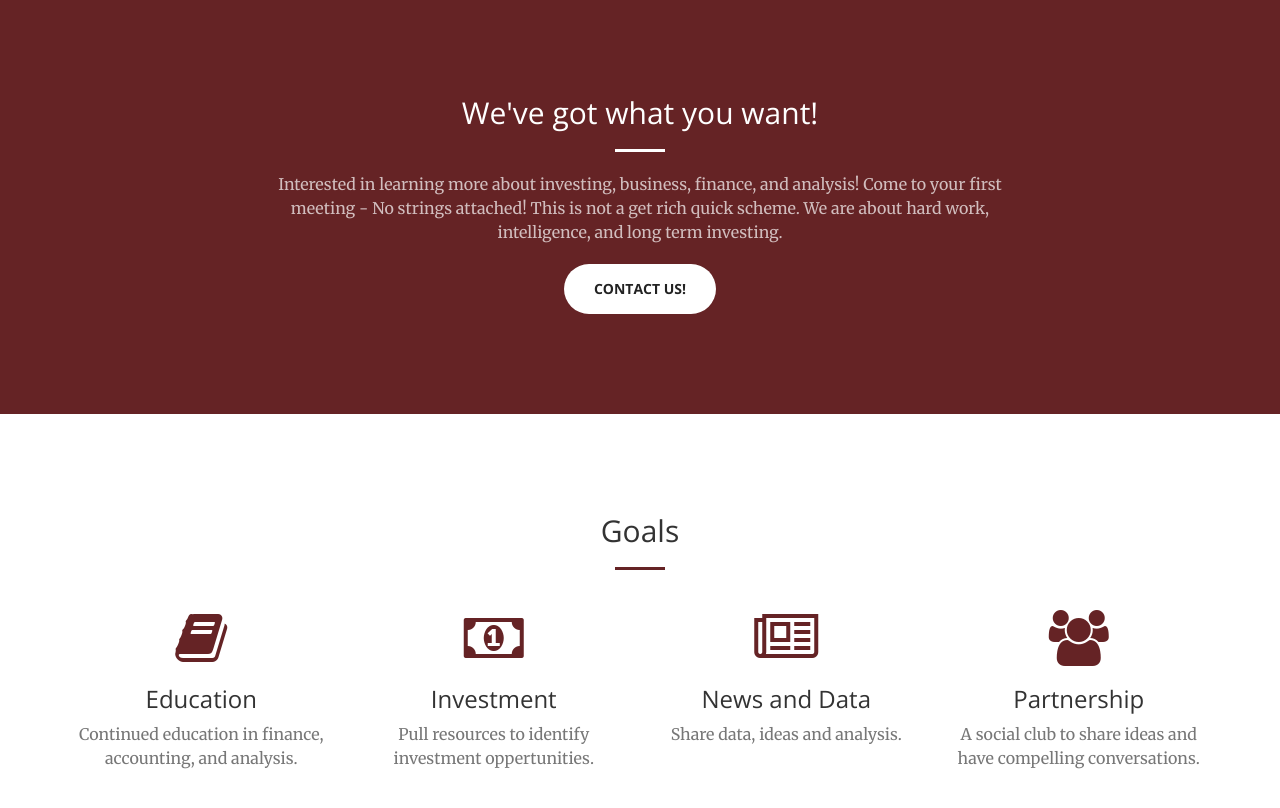
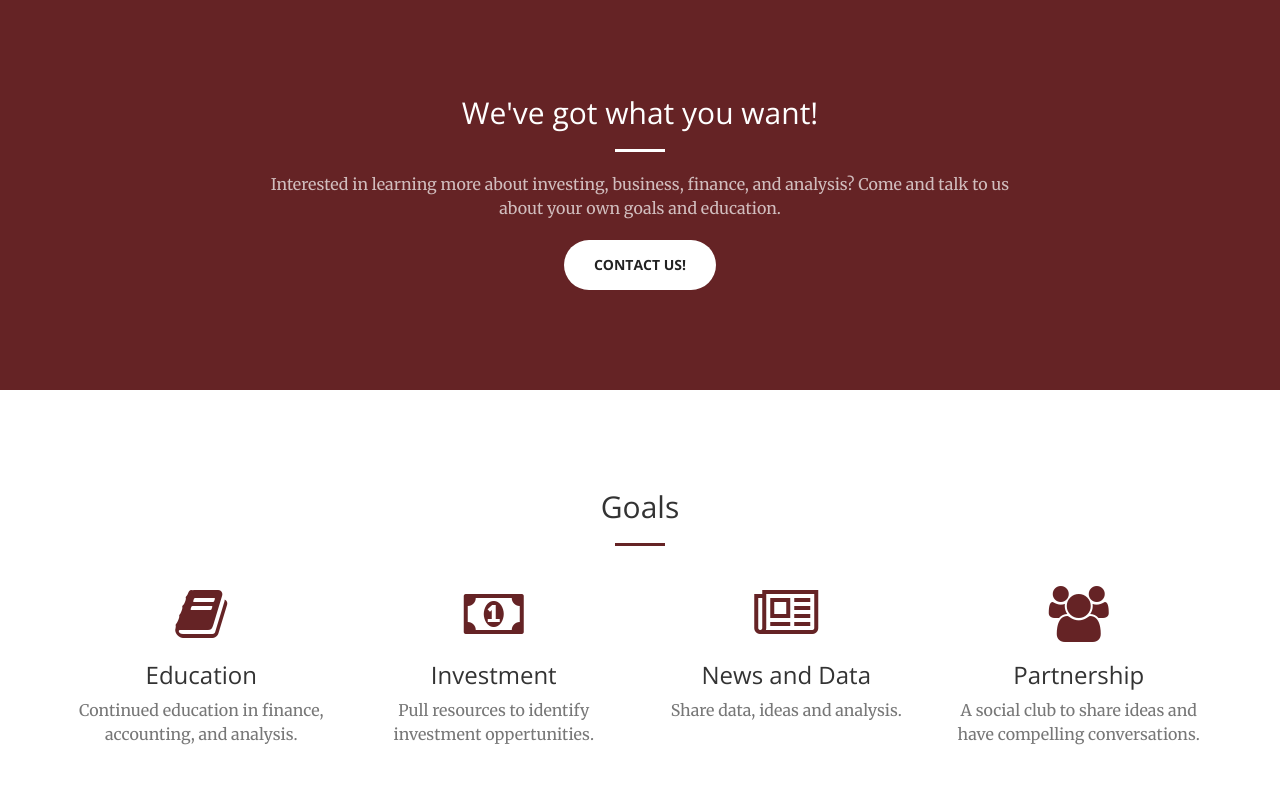
Before and after one commit to CyIC/cyic_web, a Jekyll site: the page built from index.html, in a window 1280 px wide and 900 px high, scrolled down 818 px, cut to the strip 86-894 px from the top of the window. Built offline with Jekyll 4.4.1, drawn with Linux system fonts in a browser that asks for light colours.

Commit message:
Update call-to-action.html
Remove solicitation for members, which may be against SEC investment club regulations.

```diff
--- a/_includes/call-to-action.html
+++ b/_includes/call-to-action.html
@@ -4,7 +4,7 @@
             <div class="col-lg-8 col-lg-offset-2 text-center">
                 <h2 class="section-heading">We've got what you want!</h2>
                 <hr class="light">
-                <p class="text-faded">Interested in learning more about investing, business, finance, and analysis! Come to your first meeting - No strings attached! This is not a get rich quick scheme. We are about hard work, intelligence, and long term investing.</p>
+                <p class="text-faded">Interested in learning more about investing, business, finance, and analysis? Come and talk to us about your own goals and education.</p>
                 <a href="#contact" class="btn btn-default btn-xl page-scroll">Contact Us!</a>
             </div>
         </div>
```
